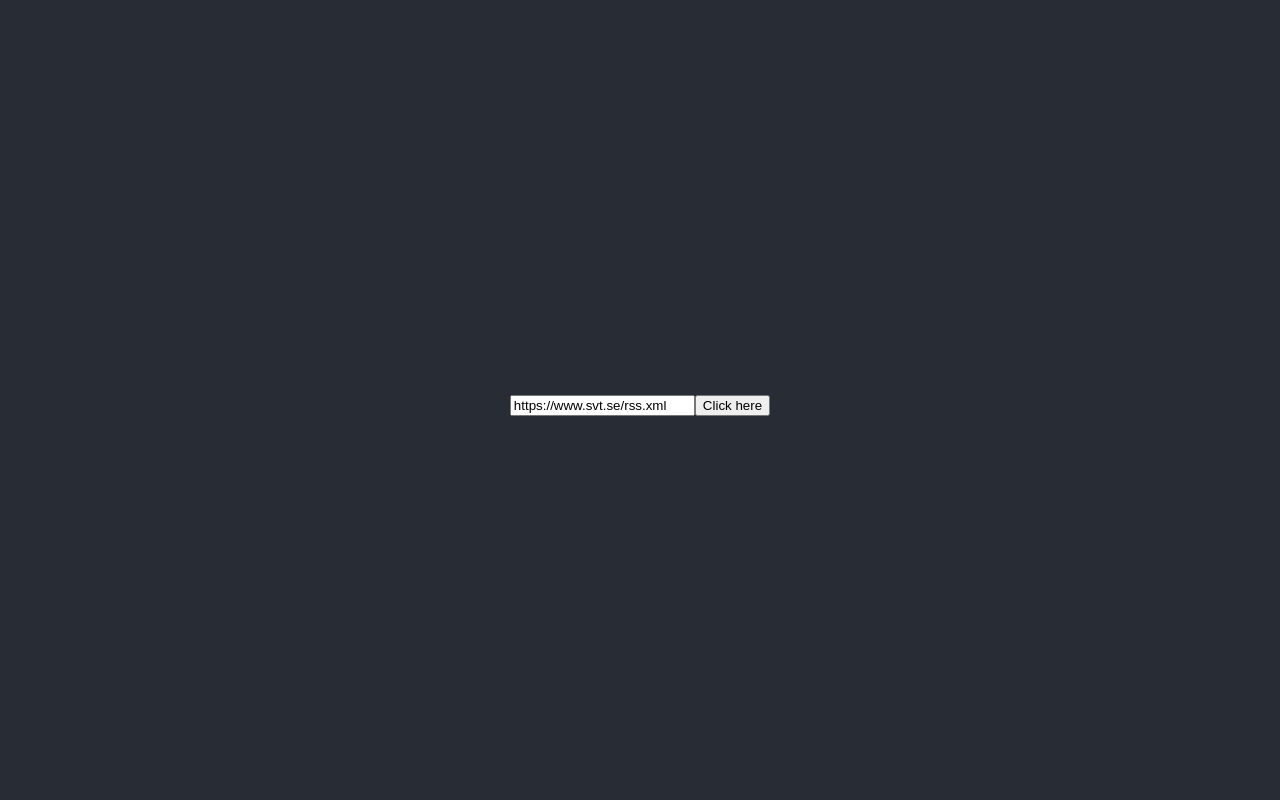
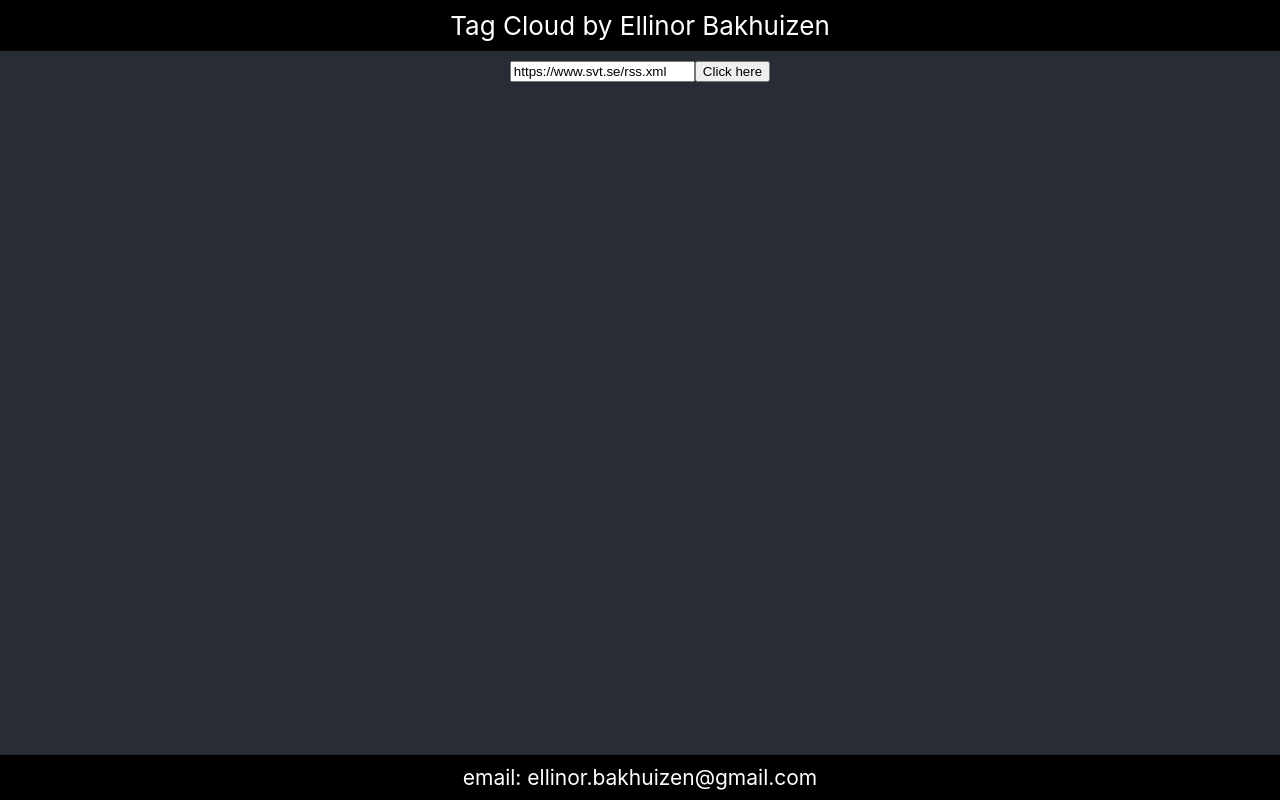
Before and after one commit to bakhuizen/rss-reader, a React (Create React App) app in the folder client/: page / in a window 1280 px wide. Built offline with nearby package versions, Linux system fonts and the light colour scheme.

Commit message:
add header and footer

```diff
--- a/client/src/App.css
+++ b/client/src/App.css
@@ -1,14 +1,24 @@
 .App {
   text-align: center;
-}
-
-.App-header {
   background-color: #282c34;
   min-height: 100vh;
   display: flex;
   flex-direction: column;
-  align-items: center;
-  justify-content: center;
   font-size: calc(10px + 2vmin);
   color: white;
 }
+
+header{
+  background-color: black;
+  padding: 10px;
+}
+
+footer{
+  background-color: black;
+  padding: 10px;
+}
+
+footer{
+  font-size: calc(5px + 2vmin);
+  margin-top: auto;
+}
--- a/client/src/App.js
+++ b/client/src/App.js
@@ -1,6 +1,8 @@
-import {useState} from 'react';
+import {Fragment, useState} from 'react';
 import './App.css';
-import { Wordcloud } from './Wordcloud/Wordcloud.js';
+import { Header } from './components/Header/Header.js';
+import { Footer } from './components/Footer/Footer.js';
+import { Wordcloud } from './components/Wordcloud/Wordcloud.js';
 import { sortFrequencyMap, fetchRssfeed } from './utils';
 
 function App() {
@@ -19,15 +21,15 @@ function App() {
 
   return (
     <div className="App">
-      <header className="App-header">
-        <div style={{display:'flex', flexDirection:'column', width:'100%'}}>
+        <Header/>
+        <Fragment>
           <div>
             <input type="text" value={url} onChange={(e) => setUrl(e.target.value)} />
             <button onClick={() => handleClick()}>Click here</button>
           </div>
           {data && <Wordcloud words={data}/>}
-        </div>
-      </header>
+        </Fragment>
+        <Footer/>
     </div>
   );
 }
--- /dev/null
+++ b/client/src/components/Footer/Footer.js
@@ -0,0 +1,3 @@
+export const Footer = () => {
+    return <footer>email: ellinor.bakhuizen@gmail.com</footer>
+}
--- /dev/null
+++ b/client/src/components/Header/Header.js
@@ -0,0 +1,3 @@
+export const Header = () => {
+    return <header>Tag Cloud by Ellinor Bakhuizen</header>
+}
--- a/client/src/Wordcloud/Wordcloud.js
+++ b/client/src/components/Wordcloud/Wordcloud.js
@@ -6,6 +6,7 @@ export const Wordcloud = (words) => {
         return '';
     }
 
+    const SCALE_FONT_SIZE_BY = 5;
     const hundredMostUsedWords = words.words.slice(0, 100);
 
     shuffleArray(hundredMostUsedWords);
@@ -13,7 +14,7 @@ export const Wordcloud = (words) => {
     return (
         <div style={{margin:'50px', display: 'flex', flexWrap: 'wrap'}}>
             {hundredMostUsedWords.map((word, i) => {
-                const fontWeight = word[1]*5;
+                const fontWeight = word[1]*SCALE_FONT_SIZE_BY;
                 return <span key={i} style={{margin: '2px', fontSize: fontWeight}}>{word[0]}</span>
             })}
         </div>
```
Also changed, not shown: client/src/components/Wordcloud/Wordcloud.css (added), client/src/components/Wordcloud/utils.js (renamed from client/src/Wordcloud/utils.js).
